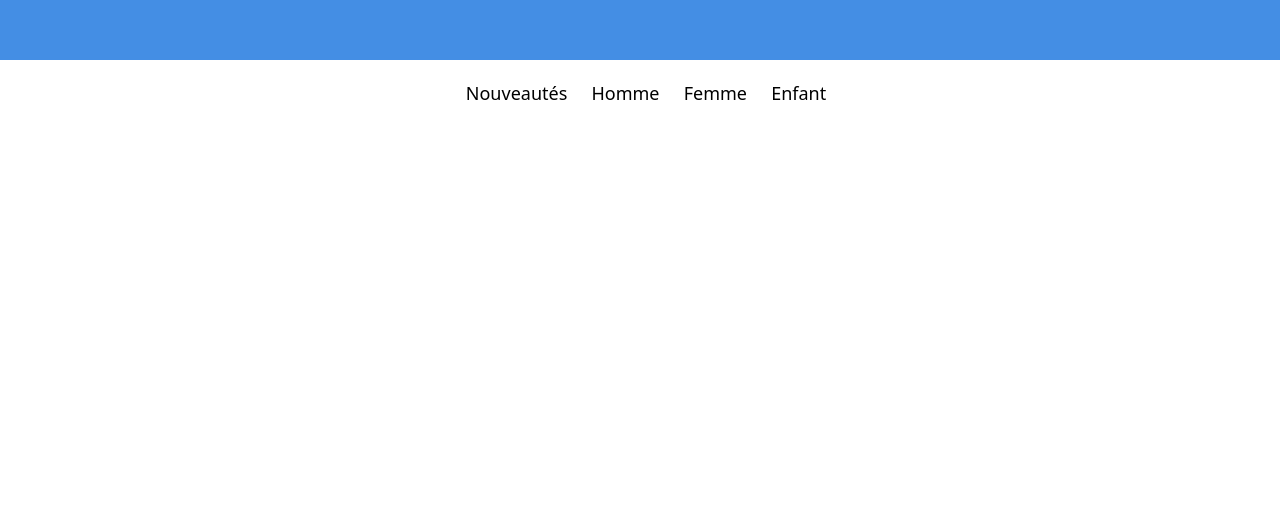
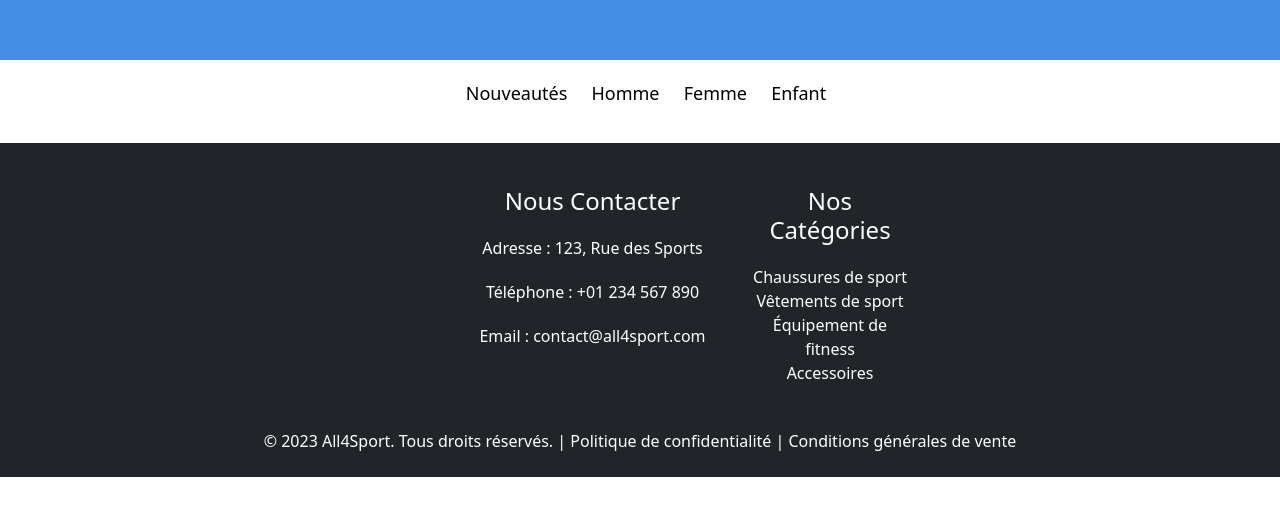
Before and after one commit to oriswalft/Projet-AP3, a Symfony app: template templates/base.html.twig in a window 1280 px wide. Shown: the top 516 px of the page. Run offline with Twig, Linux system fonts and the light colour scheme; the template is opened without the code that fills it, so the values that code supplies are empty; some libraries are stand-ins or nearby versions.

Commit message:
ajout du footer

```diff
--- a/public/CSS/style.css
+++ b/public/CSS/style.css
@@ -29,3 +29,64 @@
     text-decoration: underline;
     text-underline-offset: 5px;
 }
+
+/* Fond noir pour le footer */
+footer {
+    background-color: black;
+}
+
+/* Couleur du texte du footer */
+footer,
+footer a {
+    color: #ffffff;
+}
+
+/* Centrer le texte dans le footer */
+footer h4,
+footer p,
+footer ul,
+footer li {
+    text-align: center;
+}
+
+/* Ajouter de l'espace autour des éléments du footer */
+footer h4,
+footer p,
+footer ul {
+    margin-top: 20px;
+    margin-bottom: 20px;
+}
+
+/* Styles pour les liens du footer */
+footer a {
+    text-decoration: none;
+    transition: color 0.3s;
+    /* Une transition en douceur pour la couleur des liens */
+}
+
+footer a:hover {
+    color: #448ee4;
+    /* Couleur jaune au survol des liens */
+}
+
+/* Centrer le texte du bas du footer */
+.footer-bottom {
+    text-align: center;
+    margin-top: 20px;
+    padding-top: 10px;
+    border-top: 1px solid #555;
+    /* Ligne séparatrice */
+}
+
+/* Styles pour les icônes de réseaux sociaux */
+.footer-social i {
+    font-size: 24px;
+    margin-right: 10px;
+}
+
+/* Réactivité pour les écrans plus petits */
+@media screen and (max-width: 768px) {
+    footer .col-md-4 {
+        margin-bottom: 20px;
+    }
+}
--- a/templates/base.html.twig
+++ b/templates/base.html.twig
@@ -36,6 +36,35 @@
                     </ul>
                 </div>
         {% block body %}{% endblock %}
+        <footer class="bg-dark text-white py-4">
+            <div class="container">
+              <div class="row">
+                <div class="col-md-4">
+                </div>
+                <div class="col-md-3">
+                  <h4>Nous Contacter</h4>
+                  <p>Adresse : 123, Rue des Sports</p>
+                  <p>Téléphone : +01 234 567 890</p>
+                  <p>Email : contact@all4sport.com</p>
+                </div>
+                <div class="col-md-2">
+                  <h4>Nos Catégories</h4>
+                  <ul class="list-unstyled">
+                    <li><a href="#">Chaussures de sport</a></li>
+                    <li><a href="#">Vêtements de sport</a></li>
+                    <li><a href="#">Équipement de fitness</a></li>
+                    <li><a href="#">Accessoires</a></li>
+                  </ul>
+                </div>
+              </div>
+              <div class="row mt-4">
+                <div class="col-md-12 text-center">
+                  &copy; 2023 All4Sport. Tous droits réservés. | <a href="#">Politique de confidentialité</a> | <a href="#">Conditions générales de vente</a>
+                </div>
+              </div>
+            </div>
+          </footer>
+
 
         <script src="https://cdn.jsdelivr.net/npm/@popperjs/core@2.11.8/dist/umd/popper.min.js" integrity="sha384-I7E8VVD/ismYTF4hNIPjVp/Zjvgyol6VFvRkX/vR+Vc4jQkC+hVqc2pM8ODewa9r" crossorigin="anonymous"></script>
         <script src="https://cdn.jsdelivr.net/npm/bootstrap@5.3.1/dist/js/bootstrap.min.js" integrity="sha384-Rx+T1VzGupg4BHQYs2gCW9It+akI2MM/mndMCy36UVfodzcJcF0GGLxZIzObiEfa" crossorigin="anonymous"></script>
```
Also changed, not shown: 1 other file.
